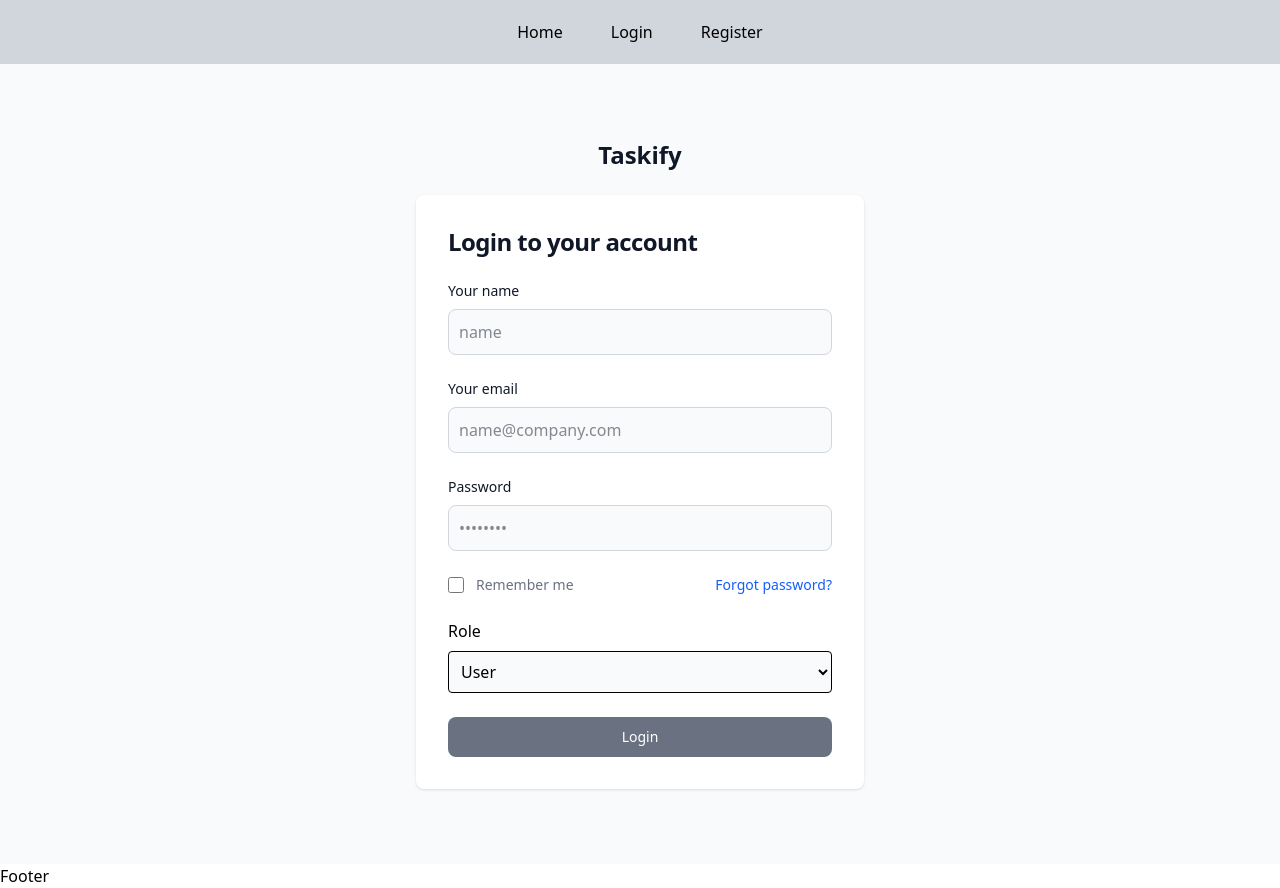
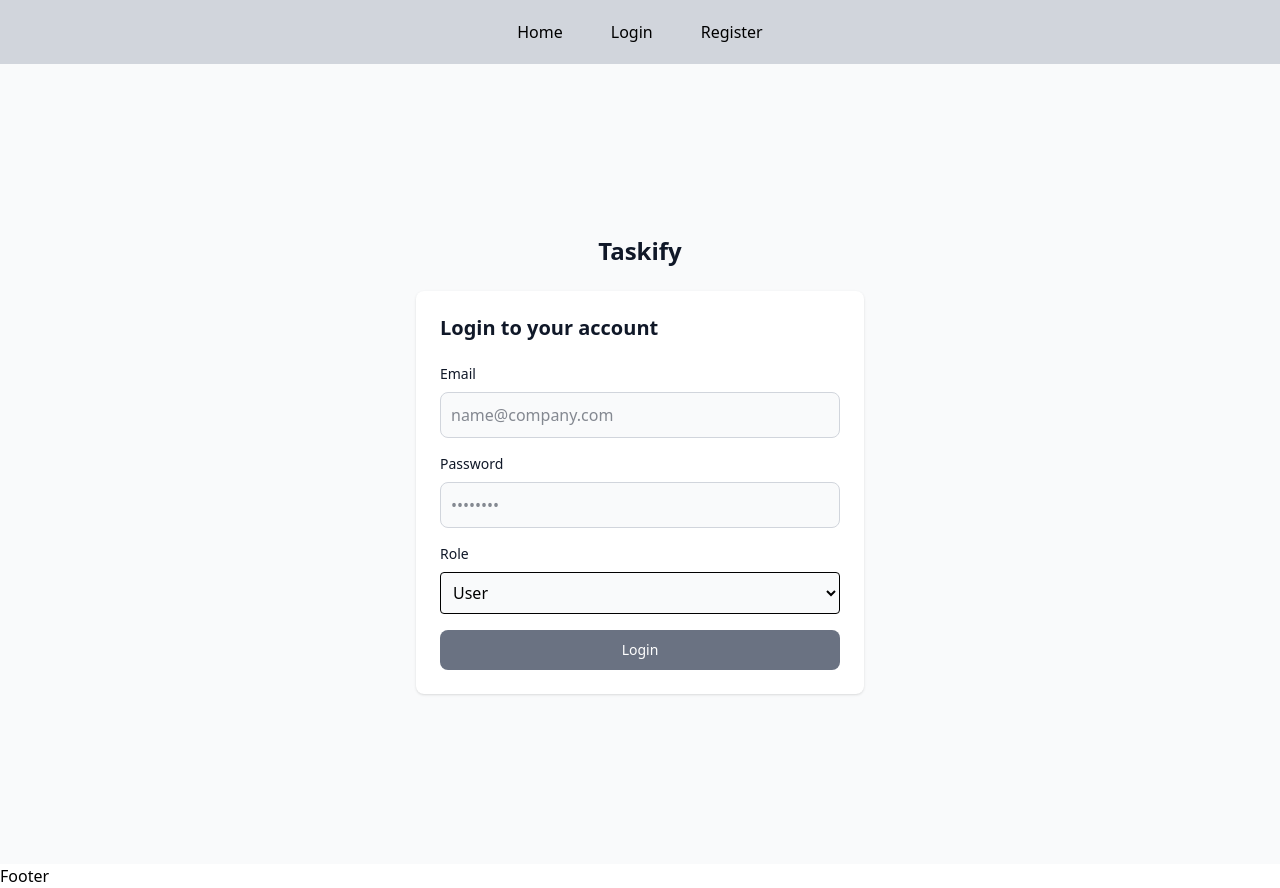
Before and after one commit to KaranRathod2003/Taskify, a React (Vite) app in the folder frontend/: page /login in a window 1280 px wide. Built offline with nearby package versions, Linux system fonts and the light colour scheme.

Commit message:
register and login connected to backend

```diff
--- a/frontend/src/pages/Login.jsx
+++ b/frontend/src/pages/Login.jsx
@@ -1,36 +1,49 @@
 import { useState } from 'react';
+import { useNavigate} from 'react-router-dom'
 import Button from '../components/Button'
 import useAuth from '../context/AuthContext'
+import API from '../api/axios';
 
 const Login = () => {
-  const { user, login, logout } = useAuth();
-  const [name, setName] = useState("");
+  const { login } = useAuth();
+  const navigate = useNavigate();
+
+
   const [email, setEmail] = useState("");
-  const [password, setPasword] = useState("");
+  const [password, setPassword] = useState("");
+  const [loading, setLoading] = useState(false);
   const [role, setRole] = useState("user"); // default user
 
+
+
 // form me
-<div>
+{/* <div>
   <label className="block mb-2">Role</label>
   <select value={role} onChange={(e) => setRole(e.target.value)} className="bg-gray-50 border rounded p-2 w-full">
     <option value="user">User</option>
     <option value="admin">Admin</option>
   </select>
-</div>
+</div> */}
 
-  const handleSubmit = (e) => {
+  const handleSubmit = async (e) => {
     e.preventDefault();
     if (!email || !password) {
       alert("please enter both...")
       return;
     }
-    const userData = { name, email, password, role };
-    const token = "abc123";
-    login(userData, token);
-    // console.log("User", dummyUser," ", " Token : ",  dummytoken);
-    setEmail("");
-    setName("");
-    setPasword("");
+    setLoading(true);
+    try {
+      const res = await API.post("/users/login", {email, password, role});
+
+      const {user, accessToken} = res.data.data;
+      login(user, accessToken);
+      navigate("/dashboard")
+    } catch (error) {
+      alert(error.response?.data?.message || "Login failed");
+    }finally{
+      setLoading(false);
+    }
+
   }
 
 
@@ -47,48 +60,58 @@ const Login = () => {
         <h1 className="flex items-center mb-6 text-2xl font-semibold text-gray-900 dark:text-white">
           Taskify
         </h1>
-          <div className="w-full bg-white rounded-lg shadow dark:border md:mt-0 sm:max-w-md xl:p-0 dark:bg-gray-800 dark:border-gray-700">
-            <div className="p-6 space-y-4 md:space-y-6 sm:p-8">
-              <h1 className="text-xl font-bold leading-tight tracking-tight text-gray-900 md:text-2xl dark:text-white">
+        <div className="w-full bg-white rounded-lg shadow sm:max-w-md xl:p-0 dark:bg-gray-800">
+          <div className="p-6 space-y-6">
+            <h1 className="text-xl font-bold leading-tight text-gray-900 dark:text-white">
               Login to your account
             </h1>
-              <form className="space-y-4 md:space-y-6" action="#">
+
+            <form onSubmit={handleSubmit} className="space-y-4">
               <div>
-                  <label for="text" className="block mb-2 text-sm font-medium text-gray-900 dark:text-white">Your name</label>
-                  <input type="text" name="text" onChange={(e) => setName(e.target.value)} value={name} id="text" className="bg-gray-50 border border-gray-300 text-gray-900 rounded-lg focus:ring-primary-600 focus:border-primary-600 block w-full p-2.5 dark:bg-gray-700 dark:border-gray-600 dark:placeholder-gray-400 dark:text-white dark:focus:ring-blue-500 dark:focus:border-blue-500" placeholder="name" required="" />
-                </div>
-                <div>
-                  <label for="email" className="block mb-2 text-sm font-medium text-gray-900 dark:text-white">Your email</label>
-                  <input type="email" name="email" onChange={(e) => setEmail(e.target.value)} value={email} id="email" className="bg-gray-50 border border-gray-300 text-gray-900 rounded-lg focus:ring-primary-600 focus:border-primary-600 block w-full p-2.5 dark:bg-gray-700 dark:border-gray-600 dark:placeholder-gray-400 dark:text-white dark:focus:ring-blue-500 dark:focus:border-blue-500" placeholder="name@company.com" required="" />
+                <label className="block mb-2 text-sm font-medium text-gray-900 dark:text-white">
+                  Email
+                </label>
+                <input
+                  type="email"
+                  value={email}
+                  onChange={(e) => setEmail(e.target.value)}
+                  placeholder="name@company.com"
+                  className="bg-gray-50 border border-gray-300 text-gray-900 rounded-lg block w-full p-2.5"
+                />
               </div>
 
               <div>
-                  <label for="password" className="block mb-2 text-sm font-medium text-gray-900 dark:text-white">Password</label>
-                  <input type="password" name="password" onChange={(e) => setPasword(e.target.value)} value={password} id="password" placeholder="••••••••" className="bg-gray-50 border border-gray-300 text-gray-900 rounded-lg focus:ring-primary-600 focus:border-primary-600 block w-full p-2.5 dark:bg-gray-700 dark:border-gray-600 dark:placeholder-gray-400 dark:text-white dark:focus:ring-blue-500 dark:focus:border-blue-500" required="" />
+                <label className="block mb-2 text-sm font-medium text-gray-900 dark:text-white">
+                  Password
+                </label>
+                <input
+                  type="password"
+                  value={password}
+                  onChange={(e) => setPassword(e.target.value)}
+                  placeholder="••••••••"
+                  className="bg-gray-50 border border-gray-300 text-gray-900 rounded-lg block w-full p-2.5"
+                />
               </div>
-                <div className="flex items-center justify-between">
-                  <div className="flex items-start cursor-pointer">
-                    <div className="flex items-center h-5">
-                      <input id="remember" aria-describedby="remember" type="checkbox" className="w-4 h-4 border border-gray-300 rounded bg-gray-50 focus:ring-3 focus:ring-primary-300 dark:bg-gray-700 dark:border-gray-600 dark:focus:ring-primary-600 dark:ring-offset-gray-800" required="" />
-                    </div>
-                    <div className="ml-3 text-sm">
-                      <label for="remember" className="text-gray-500 dark:text-gray-300">Remember me</label>
-                    </div>
-                  </div>
-                  <h1 className="text-sm font-medium cursor-pointer text-blue-600 hover:underline dark:text-primary-500">Forgot password?</h1>
-                </div>
+
               <div>
-                  <label className="block mb-2">Role</label>
-                  <select value={role} onChange={(e) => setRole(e.target.value)} className="bg-gray-50 border rounded p-2 w-full">
+                <label className="block mb-2 text-sm font-medium text-gray-900 dark:text-white">
+                  Role
+                </label>
+                <select
+                  value={role}
+                  onChange={(e) => setRole(e.target.value)}
+                  className="bg-gray-50 border rounded p-2 w-full"
+                >
                   <option value="user">User</option>
                   <option value="admin">Admin</option>
                 </select>
               </div>
-                <Button title={'Login'} onClick={handleSubmit} />
 
-                {/* <p className="text-sm font-light text-gray-500 dark:text-gray-400">
-                  Don’t have an account yet? <a href="#" className="font-medium text-primary-600 hover:underline dark:text-primary-500">Sign up</a>
-                </p> */}
+              <Button
+                title={loading ? "Logging in..." : "Login"}
+                type="submit"
+                disabled={loading}
+              />
             </form>
           </div>
         </div>
--- a/frontend/src/pages/Register.jsx
+++ b/frontend/src/pages/Register.jsx
@@ -1,8 +1,85 @@
-import React from 'react'
+import React, { useState } from 'react'
+import { useNavigate } from 'react-router-dom';
+import API from '../api/axios';
+import Button from '../components/Button';
 
 const Register = () => {
+  const [username, setUsername] = useState("");
+  const [email, setEmail] = useState("");
+  const [password, setPassword] = useState("");
+  const [role, setRole] = useState("user");
+  const [loading, setLoading] = useState(false);
+  const navigate = useNavigate();
+
+
+  const handleRegister = async (e) =>{
+    e.preventDefault();
+    if(!username || !password || !email){
+      alert("Please fill all fields");
+      return;
+    }
+    setLoading(true);
+    try {
+      await API.post("/users/register", {username, email, password, role});
+      alert("Registration successfull. Please login")
+      navigate("/login")
+    } catch (error) {
+      alert(error.response?.data?.message || "Registration failed")
+    }finally{
+      setLoading(false);
+    }
+  }
+
+
+
   return (
-    <div>Register</div>
+        <section className="bg-gray-50 dark:bg-gray-900">
+      <div className="flex flex-col items-center justify-center px-6 py-8 mx-auto md:h-screen lg:py-0">
+        <h1 className="flex items-center mb-6 text-2xl font-semibold text-gray-900 dark:text-white">
+          Taskify
+        </h1>
+        <h1 className="text-2xl font-semibold text-gray-900 dark:text-white mb-6">
+          Create Account
+        </h1>
+        <div className="w-full bg-white rounded-lg shadow sm:max-w-md xl:p-0 dark:bg-gray-800">
+          <div className="p-6 space-y-6">
+            <form onSubmit={handleRegister} className="space-y-4">
+              <input
+                type="text"
+                value={username}
+                onChange={(e) => setUsername(e.target.value)}
+                placeholder="Username"
+                className="bg-gray-50 border border-gray-300 text-gray-900 rounded-lg block w-full p-2.5"
+              />
+              <input
+                type="email"
+                value={email}
+                onChange={(e) => setEmail(e.target.value)}
+                placeholder="Email"
+                className="bg-gray-50 border border-gray-300 text-gray-900 rounded-lg block w-full p-2.5"
+              />
+              <input
+                type="password"
+                value={password}
+                onChange={(e) => setPassword(e.target.value)}
+                placeholder="Password"
+                className="bg-gray-50 border border-gray-300 text-gray-900 rounded-lg block w-full p-2.5"
+              />
+              <select
+                value={role}
+                onChange={(e) => setRole(e.target.value)}
+                className="bg-gray-50 border rounded p-2 w-full"
+              >
+                <option value="user">User</option>
+                <option value="admin">Admin</option>
+              </select>
+
+              <Button title={loading ? "Registering..." : "Register"} type="submit" />
+            </form>
+          </div>
+        </div>
+      </div>
+    </section>
   )
 }
 
--- a/frontend/src/routes/ProtectedRotes.jsx
+++ b/frontend/src/routes/ProtectedRotes.jsx
@@ -6,7 +6,7 @@ const ProtectedRotes = ({children}) => {
   const {isAuthLoading, isLoggedIn} = useAuth();
   const location = useLocation();
   if(isAuthLoading){
-    return <div >Loading...</div>
+    return <div className="text-center mt-10 text-lg">Checking authentication...</div>;
   }
   if(!isLoggedIn){
     return <Navigate to={'/login'} state={{from: location}} replace />
--- a/frontend/src/routes/RolesRoute.jsx
+++ b/frontend/src/routes/RolesRoute.jsx
@@ -7,7 +7,7 @@ const RolesRoute  = ({ children, allowedRoles }) => {
 
   // Loading state handle karo (optional)
   if (isAuthLoading) {
-    return <div>Loading...</div>;
+    return <div className="text-center mt-10 text-lg">Checking role...</div>;
   }
 
   // User logged in nahi hai -> login page redirect
@@ -16,11 +16,12 @@ const RolesRoute  = ({ children, allowedRoles }) => {
   }
 
   // Role check karo
-  if (user && allowedRoles.includes(user.role)) {
+  if (user?.role && allowedRoles.includes(user.role)) {
     return children; // allowed -> render karo jo child component hai
-  } else {
-    return <Navigate to="/unauthorized" replace />; // not allowed -> unauthorized page
   }
+
+  return <Navigate to="/unauthorized" replace />; // not allowed -> unauthorized page
+
 };
 
 export default RolesRoute
```
Lines whose indentation alone changed are shown as unchanged.
